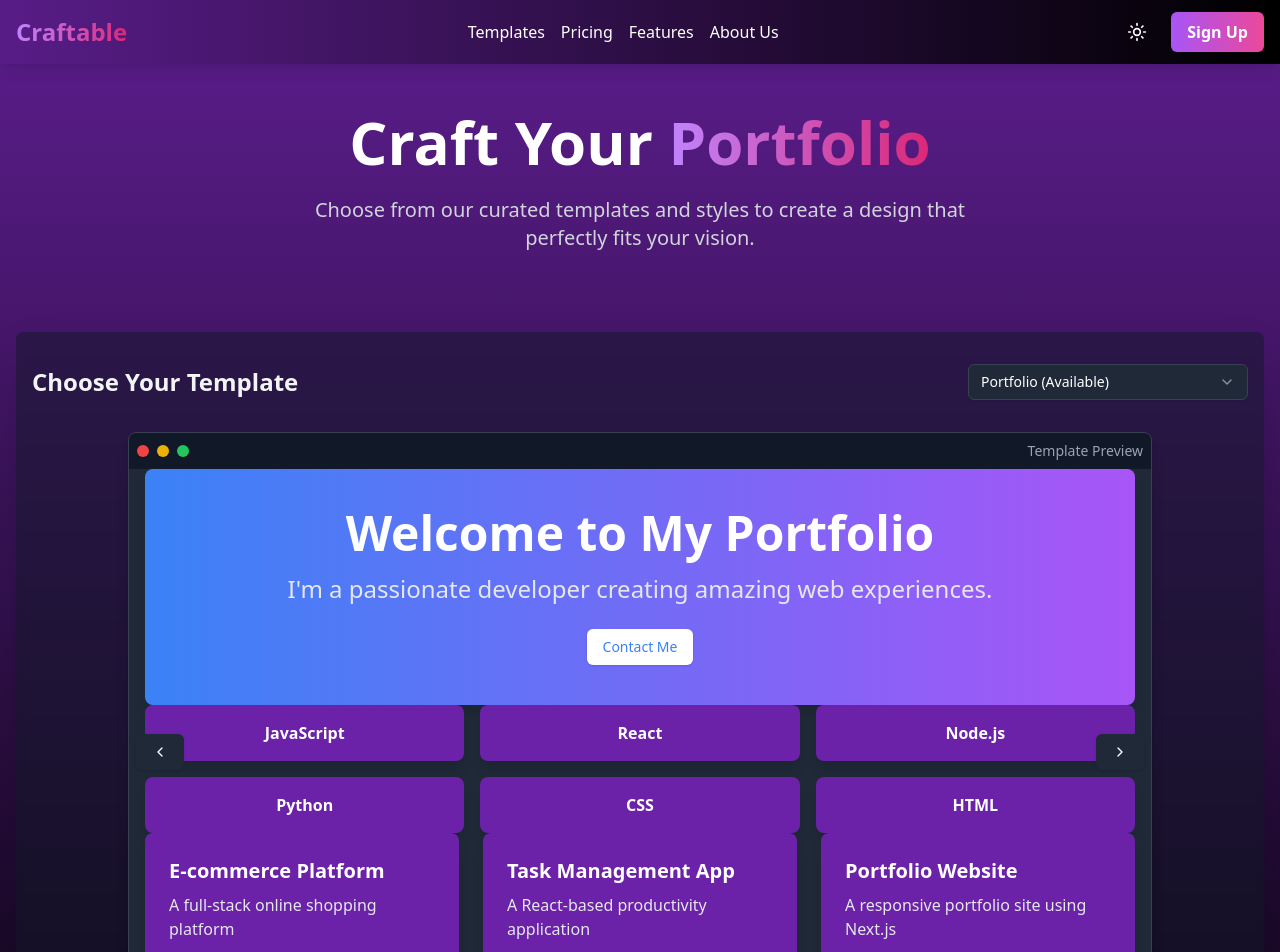
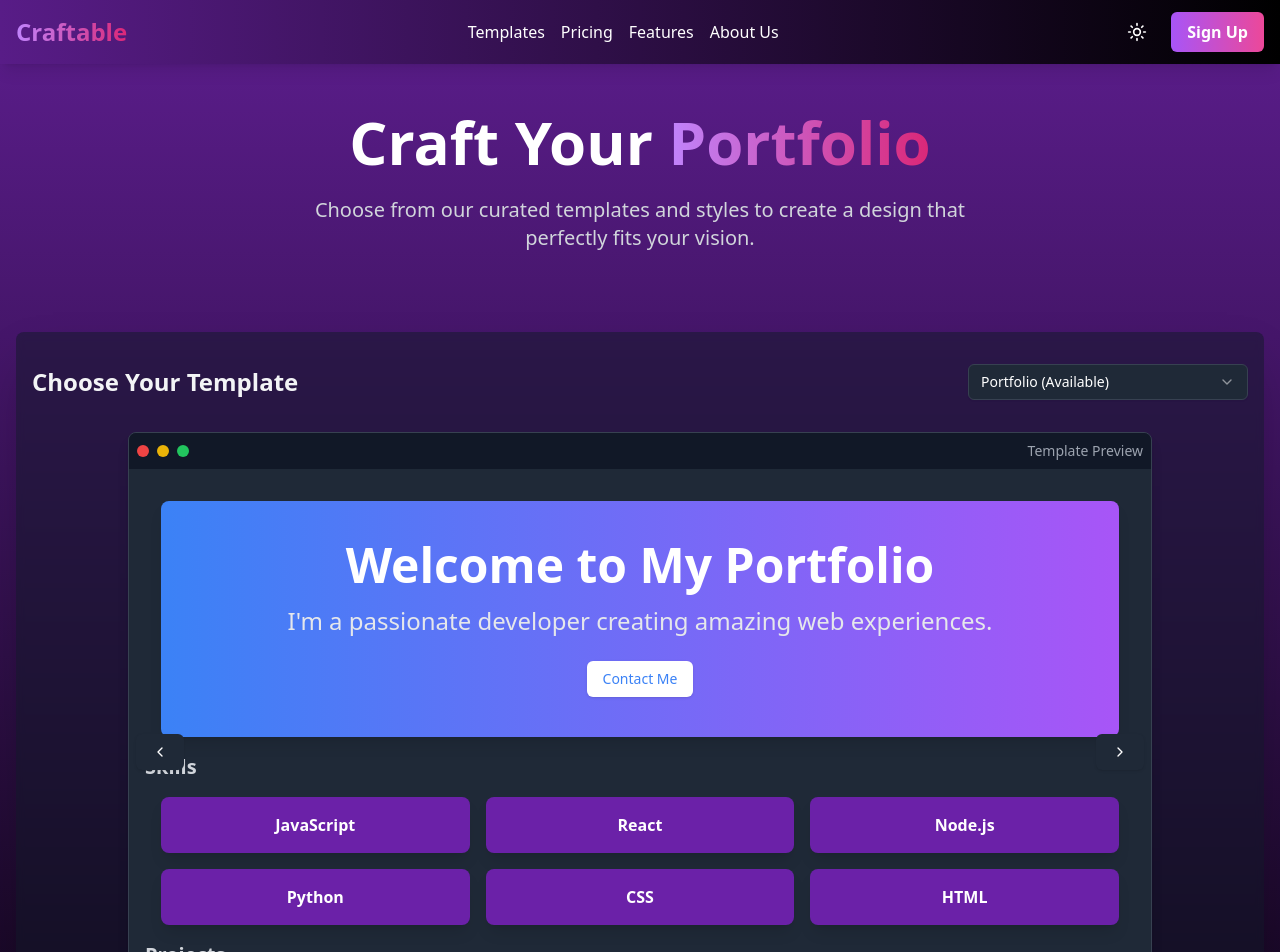
Before and after one commit to moiz2405/Craftable, a Next.js app: page /craft in a window 1280 px wide. Shown: the top 952 px of the page. Built offline with nearby package versions, Linux system fonts and the light colour scheme.

Commit message:
updated projects

```diff
--- a/components/templates/TemplateSelector.tsx
+++ b/components/templates/TemplateSelector.tsx
@@ -17,14 +17,36 @@ import clsx from 'clsx';
 type StyleType = 'style1' | 'style2' | 'style3' | 'style4' | 'style5';
 
 const TEMPLATES = [
-    { label: 'Portfolio', status: 'Available', components: [HeroSection, SkillsSection, ProjectsSection, ExperienceSection, TestimonialsSection, ContactSection] },
+    {
+        label: 'Portfolio',
+        status: 'Available',
+        components: [
+            { component: HeroSection, title: '' },
+            { component: SkillsSection, title: 'Skills' },
+            { component: ProjectsSection, title: 'Projects' },
+            { component: ExperienceSection, title: 'Experience' },
+            { component: TestimonialsSection, title: 'Testimonials' },
+            { component: ContactSection, title: 'Contact' }
+        ]
+    },
     { label: 'E-commerce Site', status: 'Available', components: [] },
     { label: 'Business Site', status: 'Upcoming', components: [] },
     { label: 'Blog Site', status: 'Upcoming', components: [] },
     { label: 'Landing Page', status: 'Upcoming', components: [] },
 ];
 
-function TemplateCard({ style, onSelect, isSelected, components }: { style: StyleType; onSelect: () => void; isSelected: boolean; components: React.ComponentType[]; }) {
+
+function TemplateCard({
+    style,
+    onSelect,
+    isSelected,
+    components,
+}: {
+    style: StyleType;
+    onSelect: () => void;
+    isSelected: boolean;
+    components: { component: React.ComponentType; title: string }[];
+}) {
     return (
         <div className="w-full bg-gray-800 text-white shadow-lg rounded-lg border border-gray-700 overflow-hidden">
             <div className="bg-gray-900 p-2 flex items-center justify-between">
@@ -35,15 +57,24 @@ function TemplateCard({ style, onSelect, isSelected, components }: { style: Styl
                 </div>
                 <div className="text-sm text-gray-400">Template Preview</div>
             </div>
+
             <div className="aspect-[16/10] overflow-hidden">
-                <div className="h-full overflow-y-auto scrollbar-thin scrollbar-thumb-purple-500 scrollbar-track-gray-700 hover:scrollbar-thumb-purple-400">
+                <div className="h-full overflow-y-auto scrollbar-custom p-4 space-y-4">
                     {components.length > 0 ? (
-                        components.map((Component, index) => <Component key={index} style={style} onStyleChange={() => { }} />)
+                        components.map(({ component: Component, title }, index) => (
+                            <div key={index} className="space-y-4">
+                                <h3 className="text-xl font-semibold text-gray-300">{title}</h3> {/* Dynamic heading */}
+                                <Component style={style} onStyleChange={() => { }} />
+                            </div>
+                        ))
                     ) : (
                         <p className="text-gray-400 text-center p-4">No components available for this template.</p>
                     )}
                 </div>
+
+
             </div>
+
             <div className="p-4 flex justify-center bg-gray-900">
                 <Button
                     onClick={onSelect}
@@ -59,6 +90,8 @@ function TemplateCard({ style, onSelect, isSelected, components }: { style: Styl
         </div>
     );
 }
+
+
 
 function CarouselNavButton({ direction, onClick }: { direction: 'left' | 'right'; onClick: () => void; }) {
     const Icon = direction === 'left' ? ChevronLeft : ChevronRight;
@@ -146,7 +179,7 @@ export default function TemplateSelector() {
                 <CarouselNavButton direction="right" onClick={() => handleNav('next')} />
             </div>
 
-            <div className="flex justify-center mt-4">
+            <div className="flex justify-center mt-4 space-x-2">
                 {['style1', 'style2', 'style3', 'style4', 'style5'].map((style, index) => (
                     <Button
                         key={style}
```
